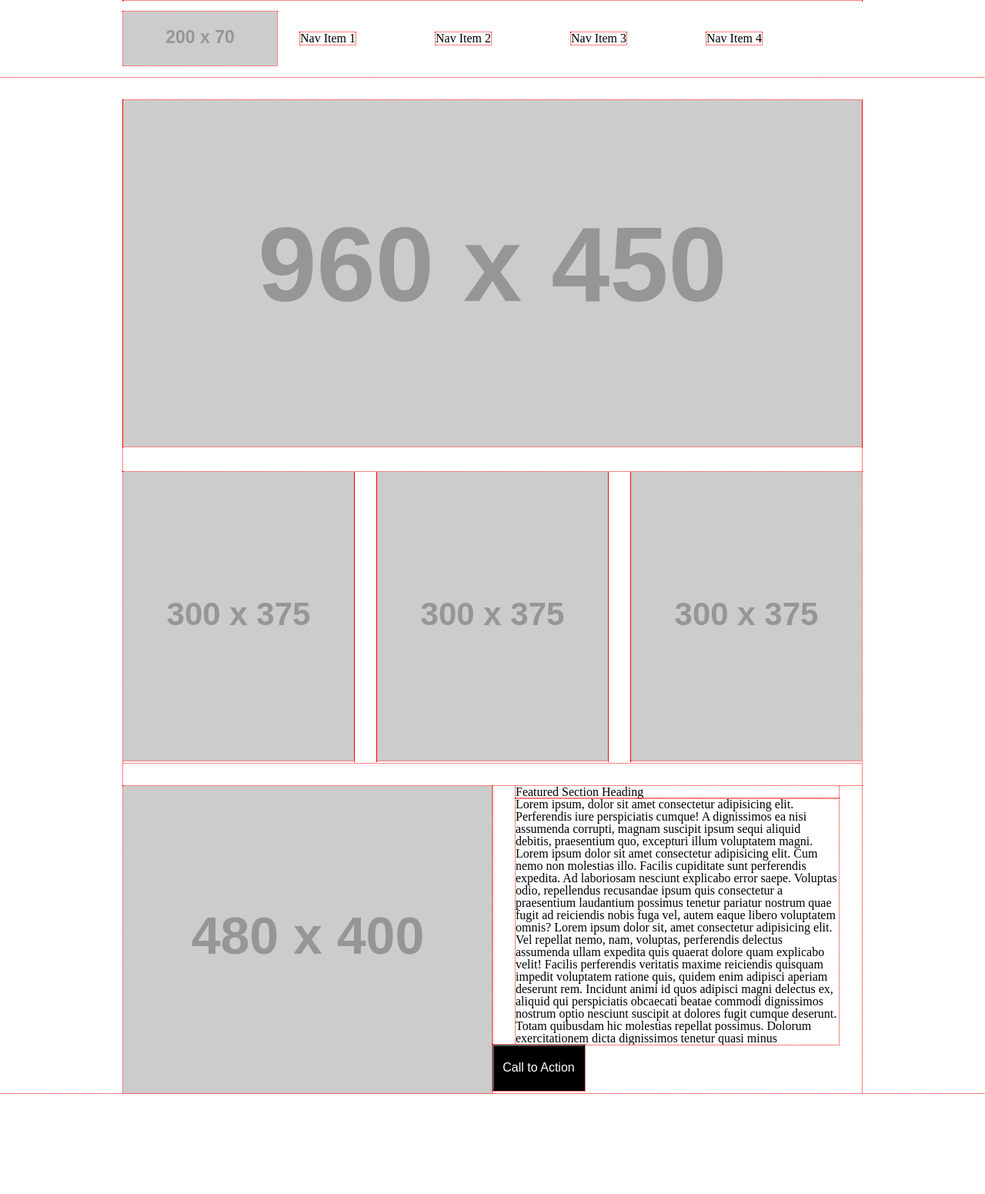
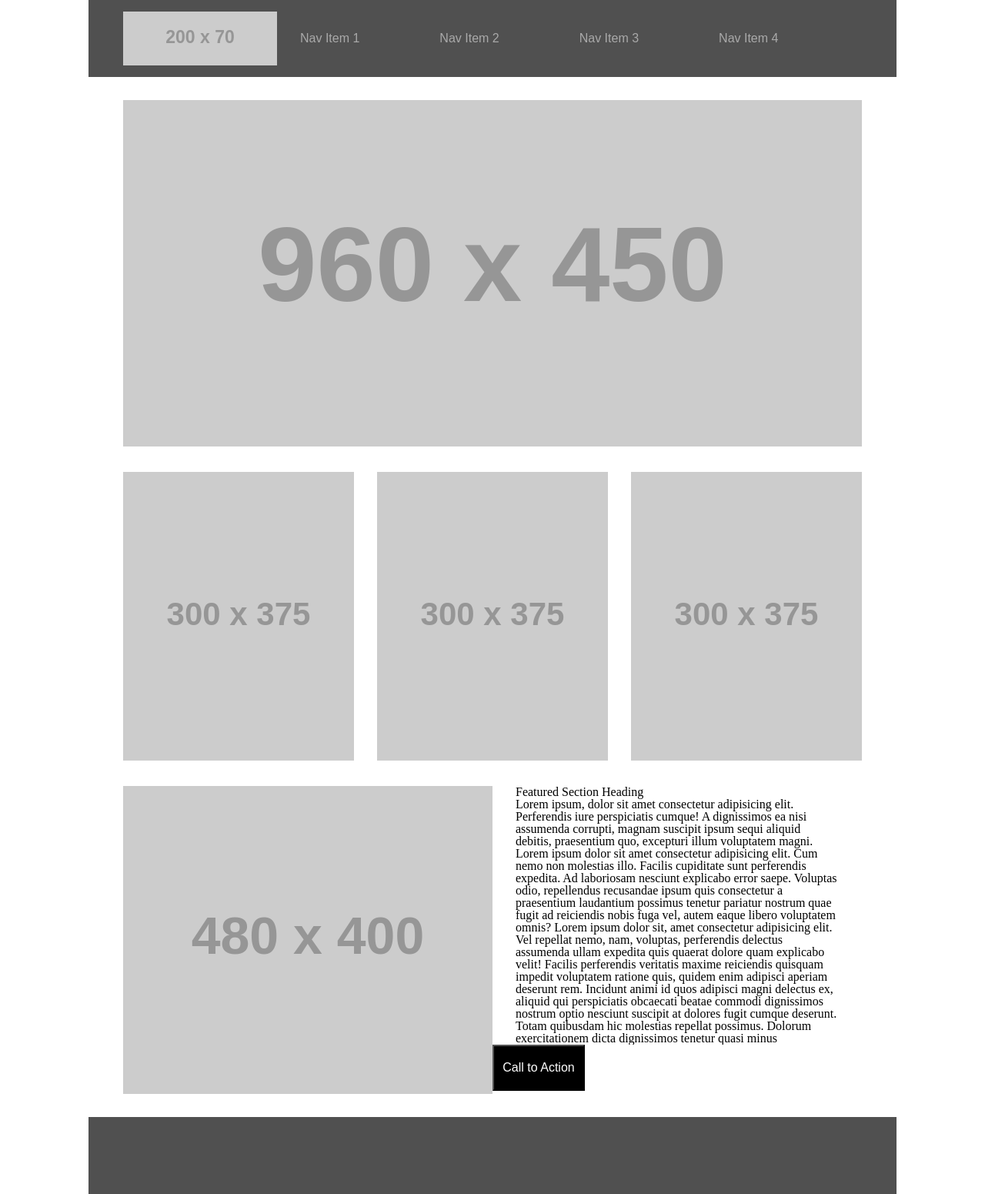
Before and after one commit to JungDefiant/wireframe-demo, a plain HTML site: page index.html in a window 1280 px wide. Shown: the whole page at 77% size. Before the commit the page ends 1421 px from the top, so only its background shows below. Drawn offline with Linux system fonts and the light colour scheme; placeholder pictures from the web are drawn by us.

Commit message:
Finished wireframe design

```diff
--- a/css/style.css
+++ b/css/style.css
@@ -1,14 +1,18 @@
 /* TODO: float left to right */
 
-* {
+/* * {
   outline: 1px dotted red;
-}
+} */
 
 /* ================ HEADER ================ */
 
 /* When you are having issues with float, you must fix problems at the root level. Setting the height/width of the parent typically resolves these issues */
 header {
+  width: 1050px;
   height: 100px;
+  margin-left: auto;
+  margin-right: auto;
+  background: rgb(80, 80, 80);
 }
 
 /* Automatically sets left and right margins to center the element */
@@ -16,6 +20,7 @@ nav {
   width: 960px;
   margin-left: auto;
   margin-right: auto;
+  color: darkgray;
 }
 
 /* Gets any img in a nav and applies these settings */
@@ -30,10 +35,11 @@ nav img {
 /* Sets margins of the element within the nav bar */
 nav ul li {
   float: left;
-  /* padding: 15px; */
   margin-top: 42px;
   margin-right: 104px;
   box-sizing: border-box;
+  font-family: Arial, Helvetica, sans-serif;
+  font-size: 16px;
   /* tells MBP's border and padding to fit inside the width (subtract from the width) */
 }
 
@@ -42,6 +48,7 @@ nav ul li {
 main {
   /* NOTE ON WIDTH: The 'auto' margin is only set based on the width of the element. You need to specify a width (not 100%) before you set a margin, otherwise no margin will be set. */
   margin-top: 30px;
+  margin-bottom: 30px;
   margin-left: auto;
   margin-right: auto;
   width: 960px;
@@ -99,3 +106,10 @@ button:hover {
 /* RULE FOR FLOATS: float the child, overflow hidden the parent */
 
 /* ================ FOOTER ================ */
+footer {
+  width: 1050px;
+  min-height: 100px;
+  margin-left: auto;
+  margin-right: auto;
+  background: rgb(80, 80, 80);
+}
--- a/index.html
+++ b/index.html
@@ -15,7 +15,7 @@
 
   <header>
     <nav>
-      <img src="https://placehold.it/200x70/DDD">
+      <img src="https://placehold.it/200x70/111">
       <ul>
         <li>Nav Item 1</li>
         <li>Nav Item 2</li>
```
